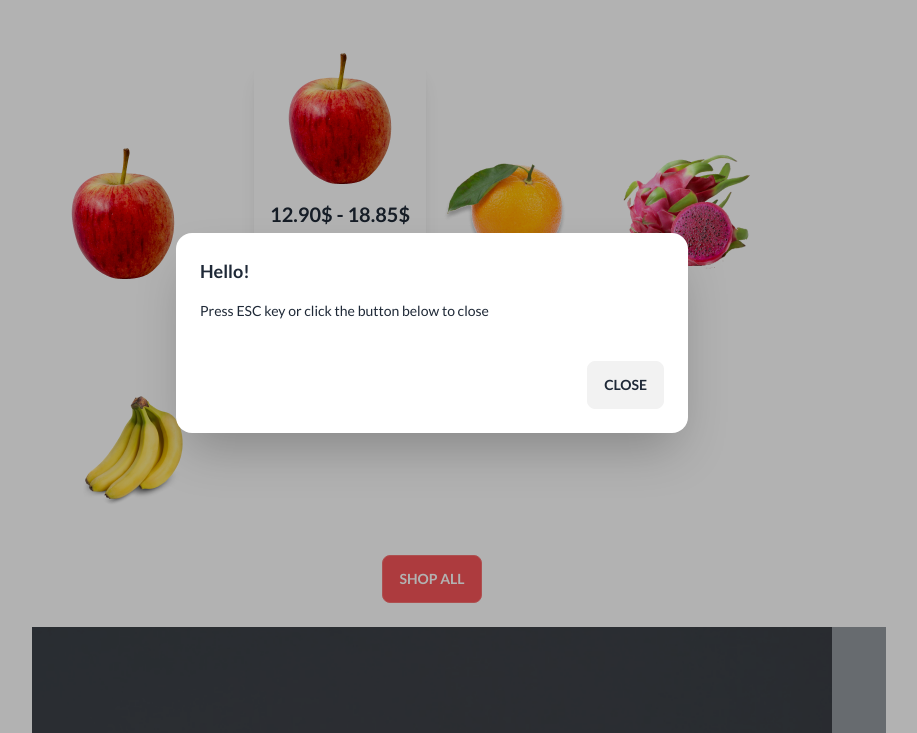
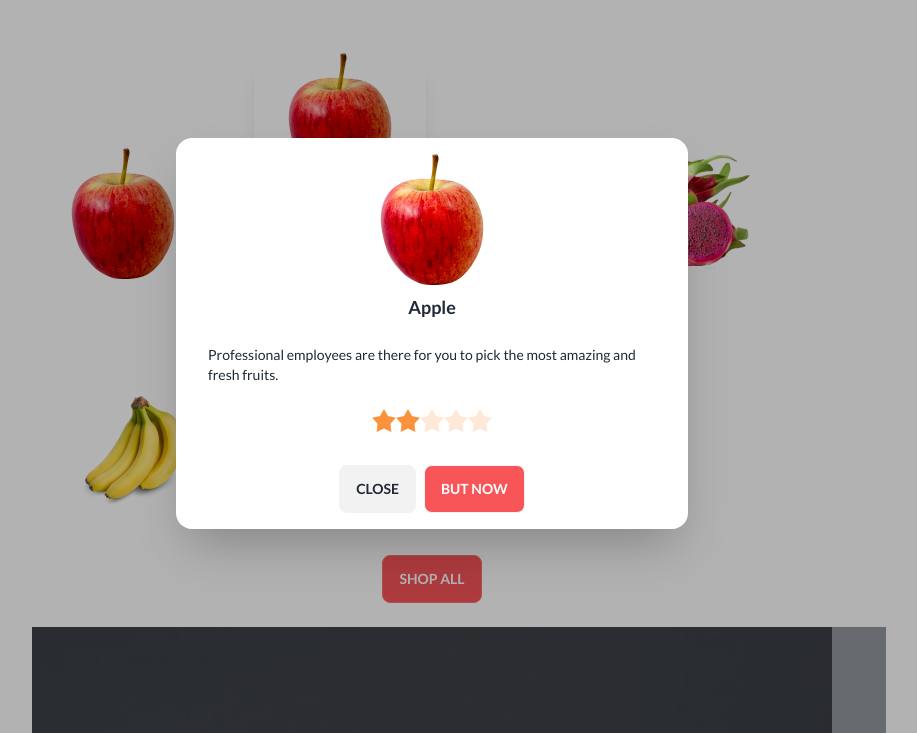
Before and after one commit to AAkilRaiyanPrantho/f.r.u.i.t.b.u.r.s.t.a.s.s.i.g.n.m.e.n.t.3., a plain HTML site: page index.html in a window 1280 px wide. Both pictures are taken after a click on the button "DETAILS". Shown: the part 1129-1862 px from the top of the page, without its empty margins (208-1125 px from the left). Drawn offline with nearby package versions, Linux system fonts and the light colour scheme.

Commit message:
Modal Test 2

```diff
--- a/index.html
+++ b/index.html
@@ -287,7 +287,7 @@
           <!-- card 1 -->
           <img src="images/fruit6.png" alt="">
           <div class="card card-compact w-full bg-base-100 shadow-xl">
-            <figure><img src="images/fruit6.png" alt="Shoes" /></figure>
+            <figure><img src="images/fruit6.png" alt="Apple" /></figure>
             <div class="card-body items-center">
               <h2 class="card-title">12.90$ - 18.85$</h2>
               <hr class="w-2/4">
@@ -300,17 +300,29 @@
                 <input type="radio" name="apple-rating" class="mask mask-star-2 bg-orange-400" />
               </div>
               <!-- Open the modal using ID.showModal() method -->
+              <div class="justify-items-center items-center">
                 <button class="btn" onclick="my_modal_5.showModal()">Details</button>
                 <dialog id="my_modal_5" class="modal modal-bottom sm:modal-middle">
-  <form method="dialog" class="modal-box">
-    <h3 class="font-bold text-lg">Hello!</h3>
-    <p class="py-4">Press ESC key or click the button below to close</p>
-    <div class="modal-action">
+                  <form method="dialog" class="modal-box card-body items-center">
+                    <img src="images/fruit6.png" alt="">
+                    <h3 class="font-bold text-lg">Apple</h3>
+                    <p class="py-4 px-4">Professional employees are there for you to pick the most amazing and fresh fruits.</p>
+                    <div class="rating">
+                      <input type="radio" name="apple-rating" class="mask mask-star-2 bg-orange-400" />
+                      <input type="radio" name="apple-rating" class="mask mask-star-2 bg-orange-400" checked />
+                      <input type="radio" name="apple-rating" class="mask mask-star-2 bg-orange-400" />
+                      <input type="radio" name="apple-rating" class="mask mask-star-2 bg-orange-400" />
+                      <input type="radio" name="apple-rating" class="mask mask-star-2 bg-orange-400" />
+                    </div>
+                    <div class="modal-action mx-auto">
                       <!-- if there is a button in form, it will close the modal -->
                       <button class="btn">Close</button>
+                      <button class="btn bg-fruit-primary text-white">But Now</button>
                     </div>
                   </form>
                 </dialog>
+              </div>
+
             </div>
           </div>
           <!-- card 2 -->
```
Lines whose indentation alone changed are shown as unchanged.
